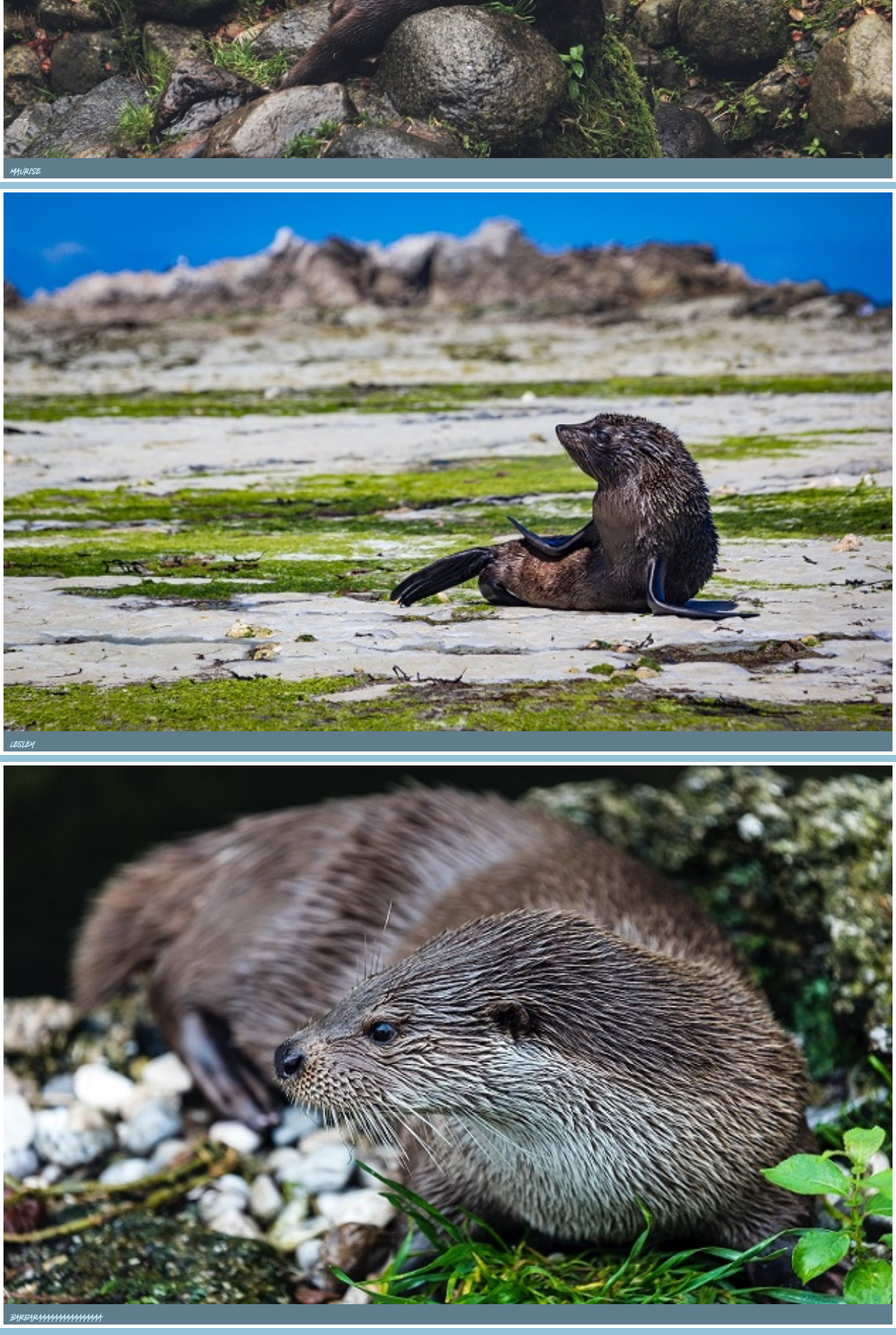
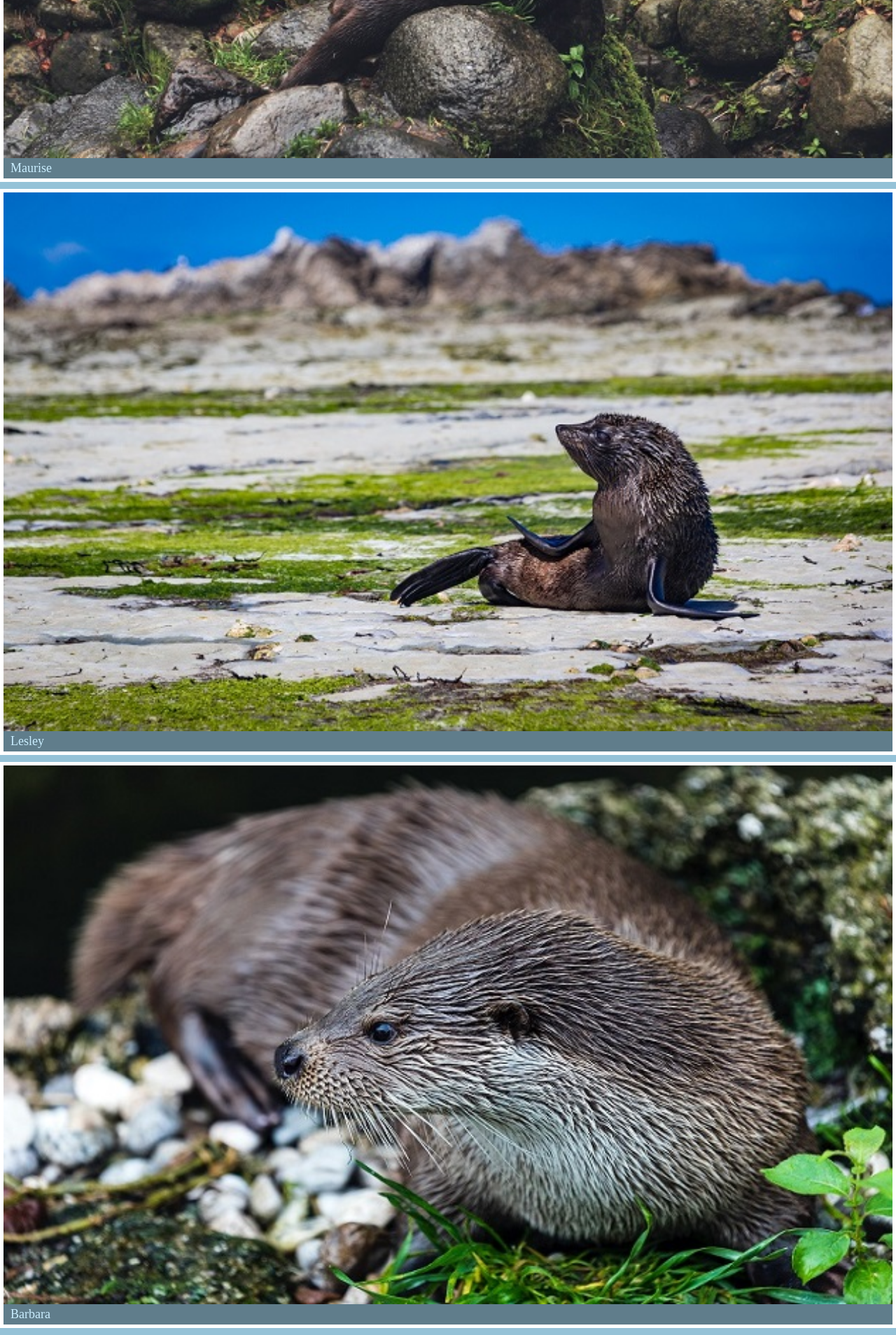
Before and after one commit to ijatim/DjParadiseMobile, a Django app: template templates/index.html in a window 1280 px wide. Shown: the part 2280-4188 px from the top of the page at 70% size. Run offline with Django 3.2, Linux system fonts and the light colour scheme; the template is opened without the code that fills it, so the values that code supplies are empty.

Commit message:
final of test 1399/2/1

```diff
--- a/templates/index.html
+++ b/templates/index.html
@@ -49,7 +49,7 @@
             <a href="#">
                 <img class="thumbnail-image" src="../img/5.jpg" alt="Barbara the Otter">
                 <span class="thumbnail-title">
-                    Barbaraaaaaaaaaaaaaaaa
+                    Barbara
                 </span>
             </a>
         </li>
--- a/templates/stylesheets/styles.css
+++ b/templates/stylesheets/styles.css
@@ -50,6 +50,5 @@ a[href='#'] {
     background: rgb(96, 125, 139);
     color: rgb(202, 238, 255);
 
-    font-family: lakeshore;
     font-size: 18px;
 }
```
